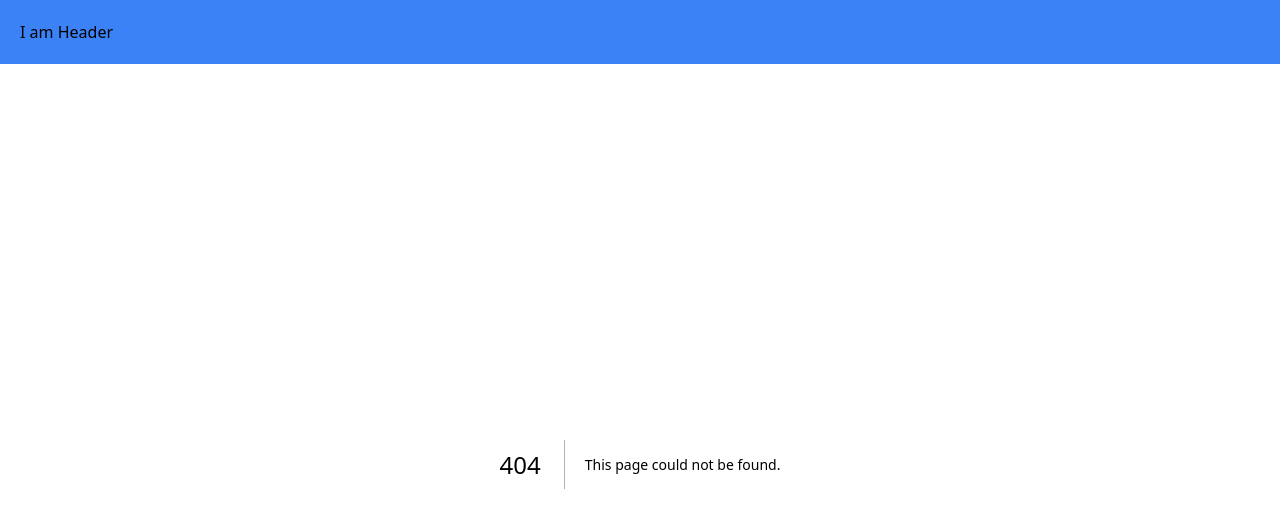
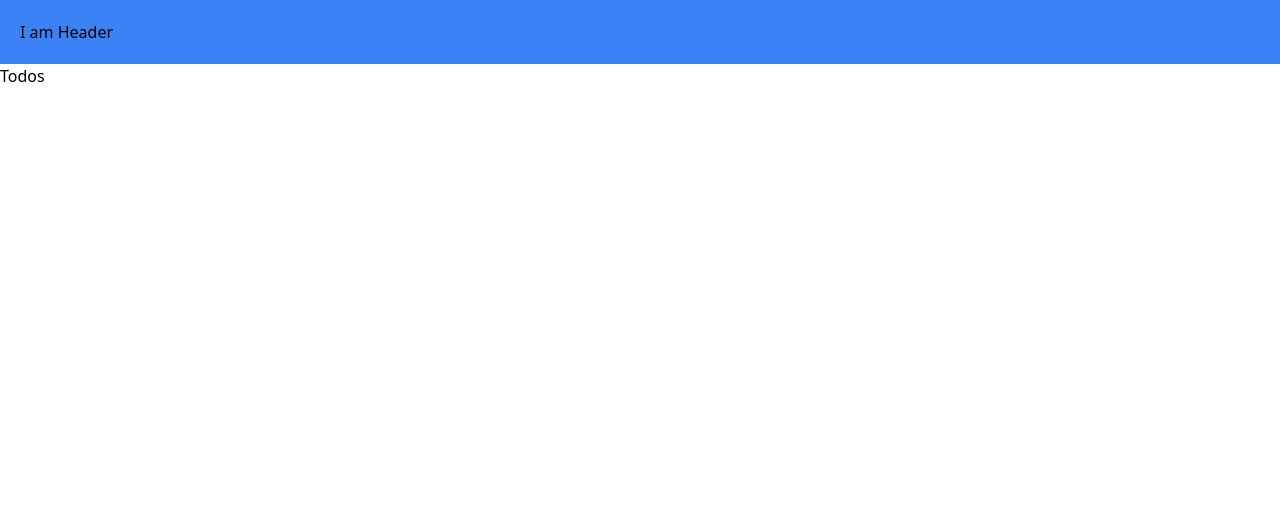
Before and after one commit to didierganthier/nextjs-13-demo, a Next.js app: page /todos in a window 1280 px wide. Before the commit this address had no page. Shown: the top 528 px of the page. Built offline with nearby package versions, Linux system fonts and the light colour scheme.

Commit message:
Create todos screen

```diff
--- /dev/null
+++ b/app/todos/page.tsx
@@ -0,0 +1,11 @@
+import React from 'react'
+
+function Todos() {
+  return (
+    <div>
+      Todos
+    </div>
+  )
+}
+
+export default Todos
```
